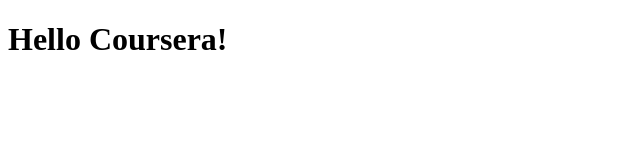
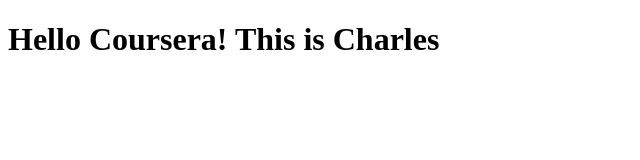
Before and after one commit to hli9/coursera-test, a plain HTML site: page index.html in a window 1280 px wide. Shown: the whole page, without its empty margins (0-640 px from the left). Drawn offline with Linux system fonts and the light colour scheme.

Commit message:
Index test

```diff
--- a/index.html
+++ b/index.html
@@ -6,6 +6,6 @@
     <title>Hello Coursera!</title>
 </head>
 <body>
-    <h1>Hello Coursera!</h1>
+    <h1>Hello Coursera! This is Charles</h1>
 </body>
 </html>
```
